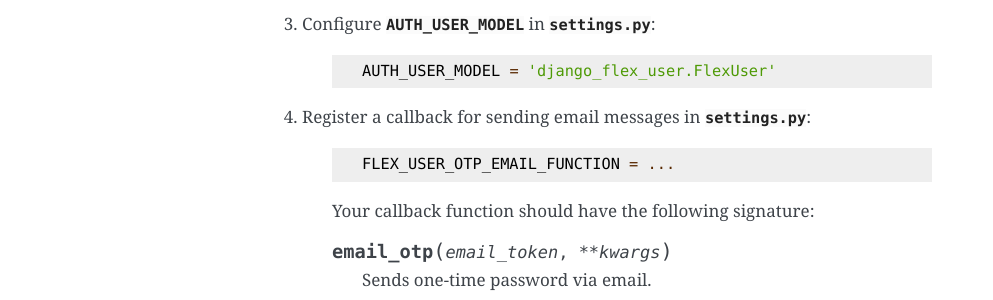
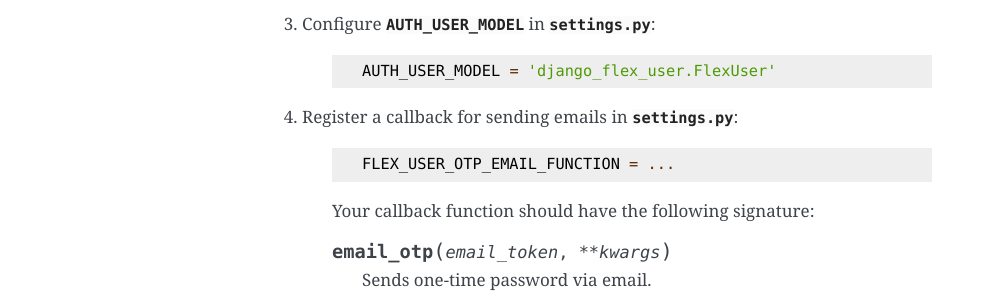
Before and after one commit to ebenh/django-flex-user, a Sphinx documentation site: the page built from docs/source/basic_configuration.rst, in a window 1280 px wide. Shown: the part 570-870 px from the top of the page, without its empty margins (148-1141 px from the left). Built offline with Sphinx 7.4.7, drawn with Linux system fonts in a browser that asks for light colours.

Commit message:
Updating documentation

```diff
--- a/docs/source/basic_configuration.rst
+++ b/docs/source/basic_configuration.rst
@@ -35,7 +35,7 @@ Basic Configuration
 
         AUTH_USER_MODEL = 'django_flex_user.FlexUser'
 
-#. Register a callback for sending email messages in :mod:`settings.py`:
+#. Register a callback for sending emails in :mod:`settings.py`:
 
     .. code-block:: python
 
```
